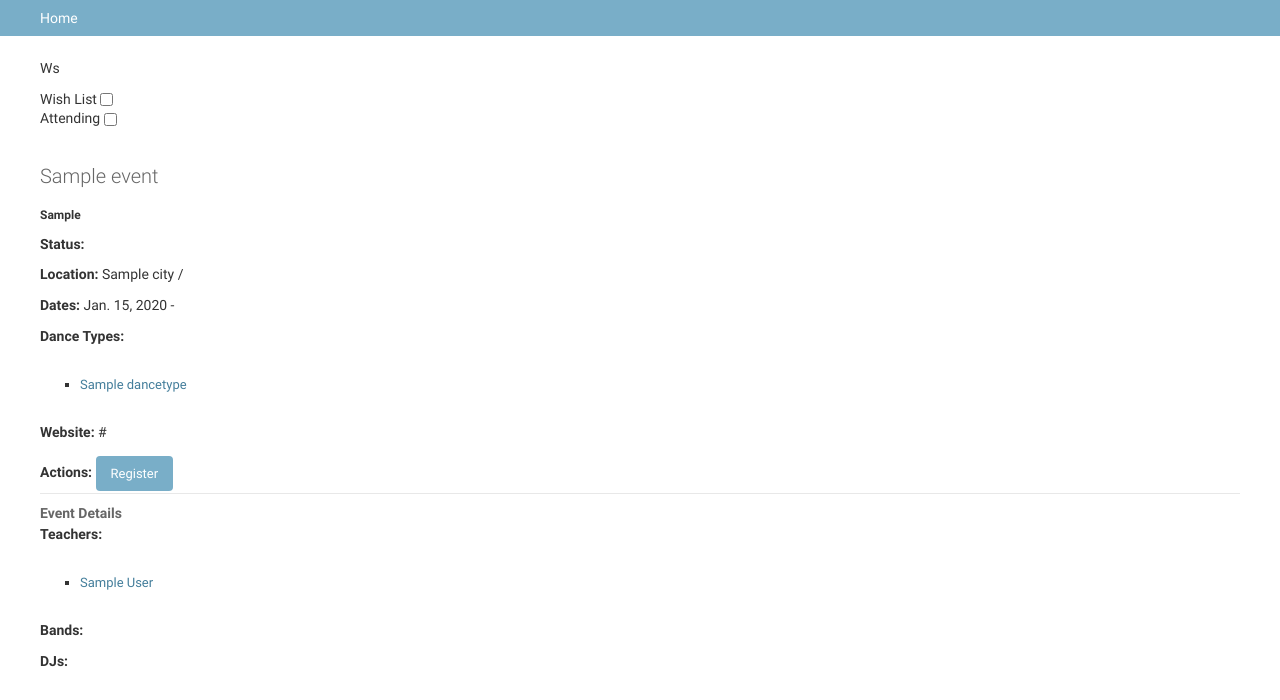
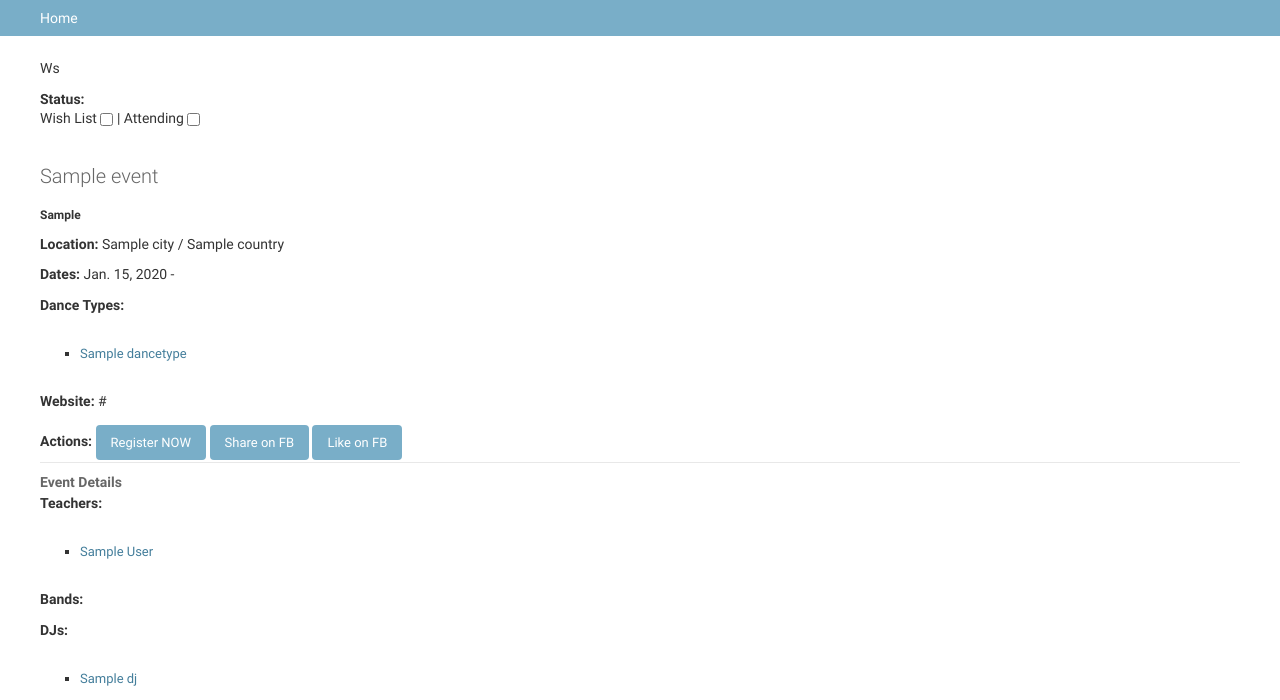
Before and after one commit to cgl/gsb_old, a Django app: a page that uses gsb_cal/templates/gsb_cal/event_detail.html in a window 1280 px wide. Shown: the part 20-720 px from the top of the page. Run offline with Django 3.2, Linux system fonts and the light colour scheme; tables that the repository leaves empty hold one stand-in row (values such as "Sample post"); parts of the project's set-up code (start-up, migrations or seed data) failed here and were passed over.

Commit message:
final touches for tonight in HTML

```diff
--- a/gsb_cal/templates/gsb_cal/event_detail.html
+++ b/gsb_cal/templates/gsb_cal/event_detail.html
@@ -2,19 +2,18 @@
 
 {% block content %}
 <p>{{ object.event_type}}</p>
-<p>Wish List
+<p><strong>Status:</strong><br />
+  Wish List
   <input type="checkbox" name="checkbox" id="checkbox" />
   <label for="checkbox"></label>
-  <br />
-  Attending
+  | Attending
   <input type="checkbox" name="checkbox2" id="checkbox2" />
   <label for="checkbox2"></label>
 </p>
 <h1><br />
 {{ object.event_name }}</h1>
 <h4>{{ object.slogan }}</h4>
-<p><strong>Status:</strong></p>
-<p><strong>Location:</strong> {{ object.city }} / {{ city.country }}</p>
+<p><strong>Location:</strong> {{ object.city }} / {{ object.city.country }}</p>
 <p><strong> Dates:</strong> {{ object.start_date|date }} - {{ object.finish_date|date }}</p>
 <p><strong>Dance Types: </strong></p>
 <ul>
@@ -26,7 +25,9 @@
 <p><strong>Website:</strong> {{ object.website|urlize}}</p>
 <form id="form1" name="form1" method="post" action="">
   <strong>Actions:</strong>
-  <input type="submit" name="button" id="button" value="Register" />
+  <input type="submit" name="button" id="button" value="Register NOW" />
+  <input type="submit" name="button2" id="button2" value="Share on FB" />
+   <input type="submit" name="button3" id="button3" value="Like on FB" />
 </form>
 <hr />
 <h3>Event Details</h3>
@@ -51,7 +52,7 @@
   <li><a href="">{{ type }}</a></li>
     {% endfor %}
 </ul>
-{% endblock %}
+
 <hr />
 <h3>Updates </h3>
 <hr />
@@ -62,3 +63,4 @@
 <h3>Recommended Events</h3>
 <hr />
 <p>&nbsp;</p>
+{% endblock %}
```
